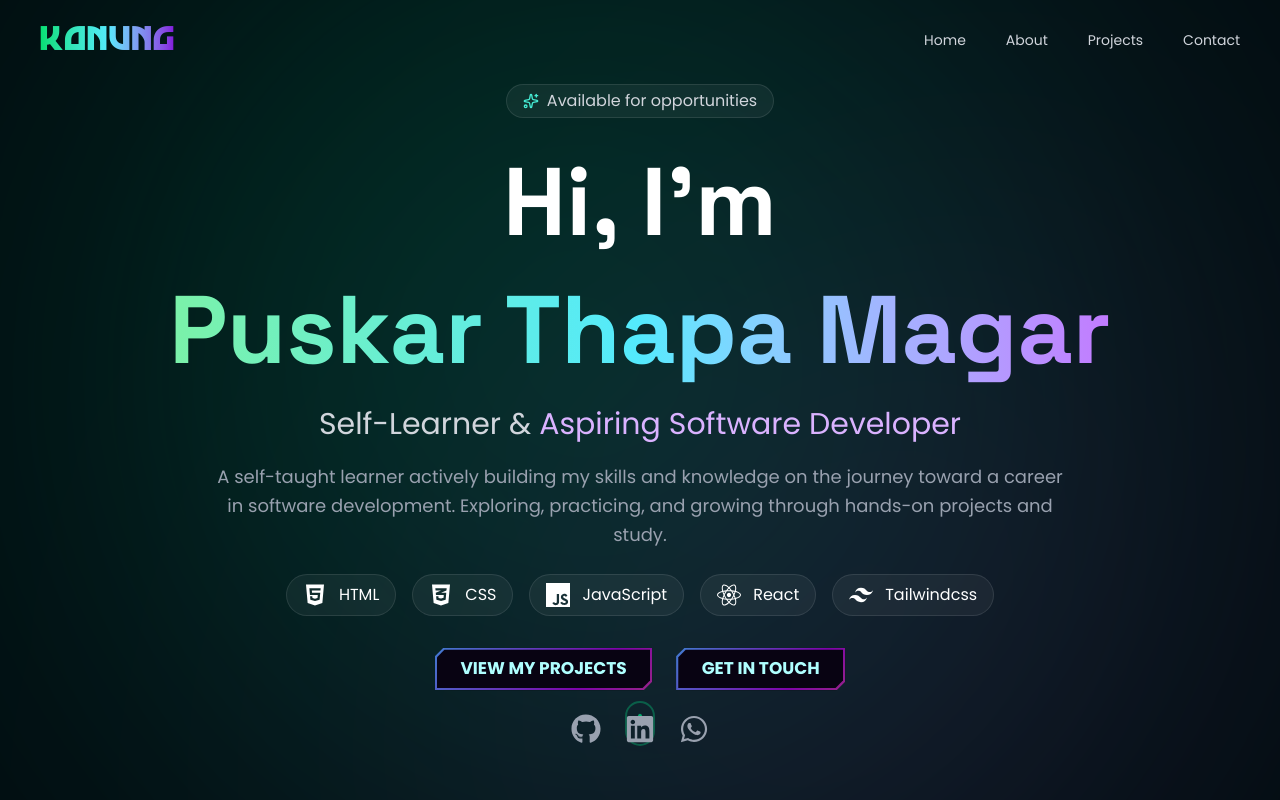
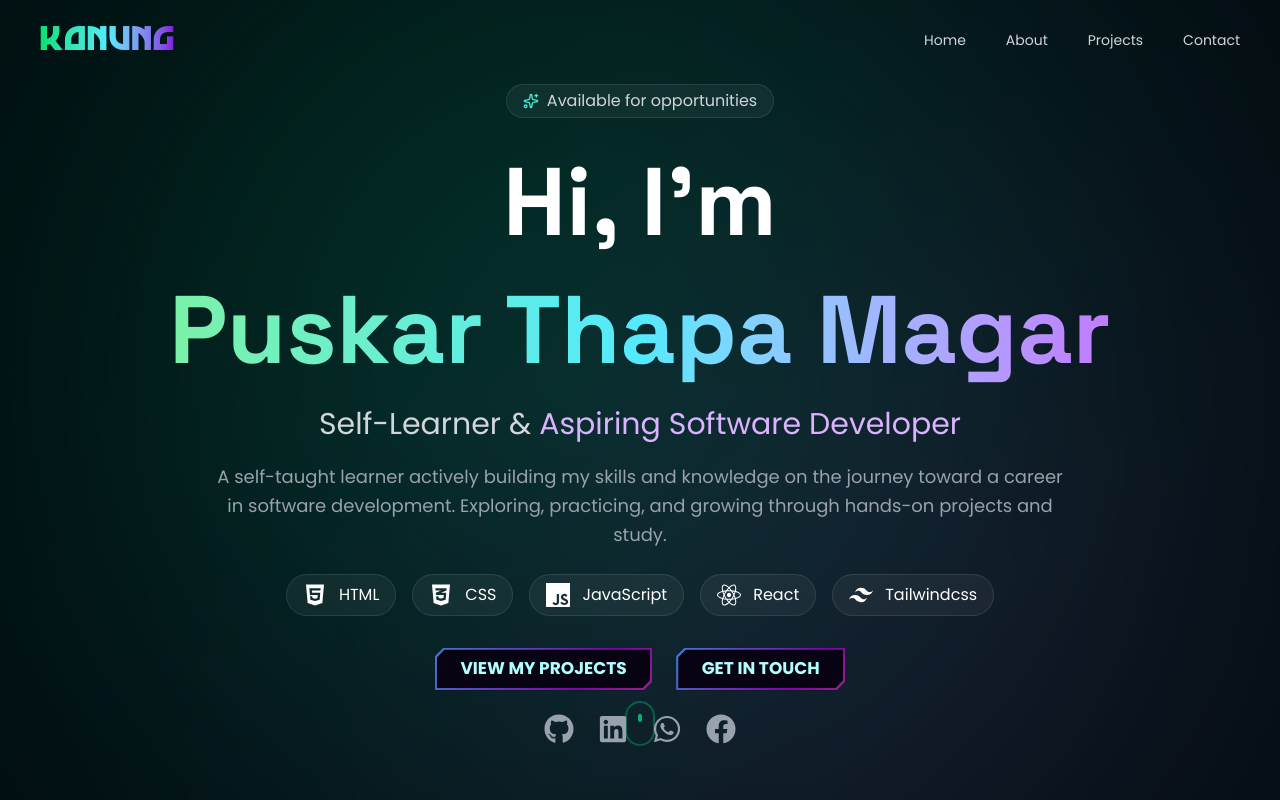
Before and after one commit to puskar29/Portfolio_website, a React (Vite) app: page / in a window 1280 px wide. Built offline with nearby package versions, Linux system fonts and the light colour scheme.

Commit message:
Added facebook link

```diff
--- a/src/Components/Home.jsx
+++ b/src/Components/Home.jsx
@@ -10,6 +10,7 @@ import {
   FaWhatsapp,
   FaHome,
   FaUser,
+  FaFacebook,
 } from "react-icons/fa";
 import { SiJavascript, SiTailwindcss } from "react-icons/si";
 import { Contact, HomeIcon, Sparkles, User, Workflow } from "lucide-react";
@@ -183,6 +184,7 @@ const Home = () => {
           <a href="https://github.com/puskar29" target="_blank" className="hover:text-white"><FaGithub /></a>
           <a href="https://www.linkedin.com/in/puskar-thapa-magar-0a5b09365/" target="_blank" className="hover:text-white"><FaLinkedin /></a>
           <a href="https://wa.me/qr/POOXU44U37S6I1" target="_blank" className="hover:text-white"><FaWhatsapp /></a>
+          <a href="https://www.facebook.com/puskar.magar.453520" target="_blank" className="hover:text-white"><FaFacebook/></a>
         </div>
       </div>
 
```
